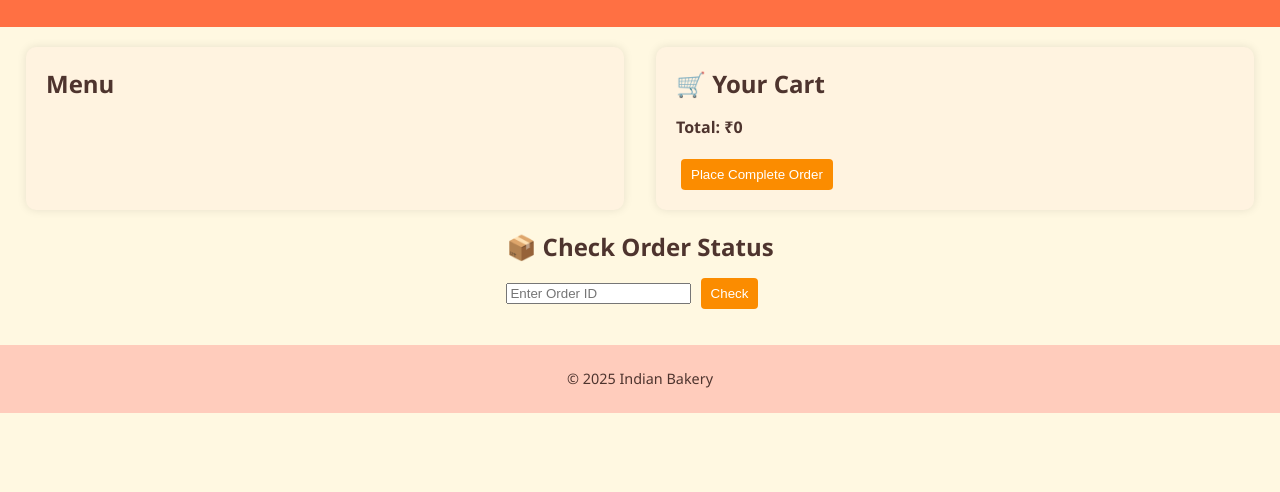
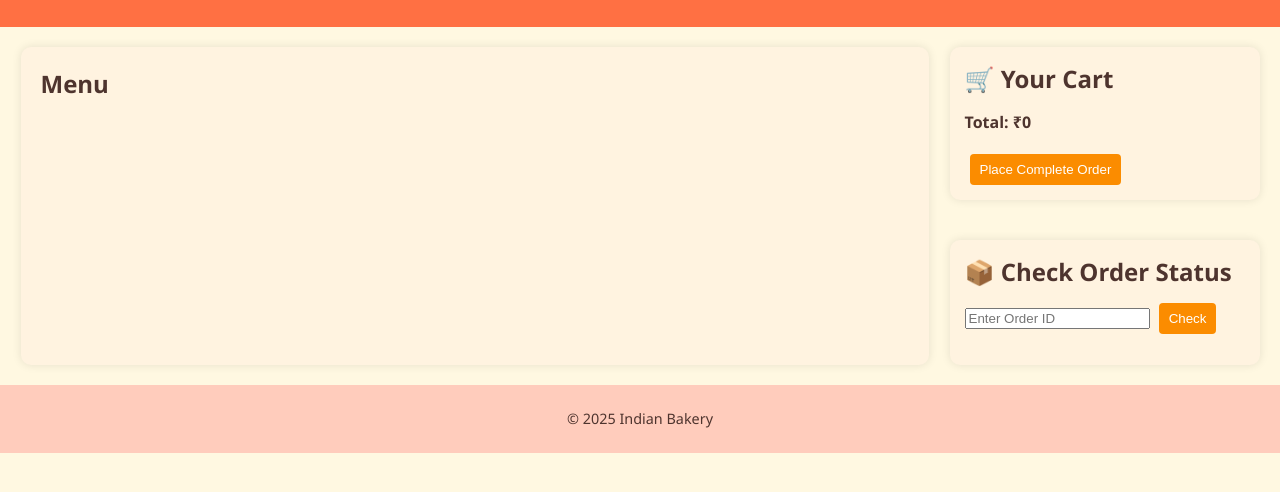
Before and after one commit to ayush03ch/MultiContainer_Bakery, a plain HTML site: page frontend/index.html in a window 1280 px wide. Shown: the part 66-558 px from the top of the page. Drawn offline with Linux system fonts and the light colour scheme; no server answers.

```diff
--- a/frontend/index.html
+++ b/frontend/index.html
@@ -16,6 +16,7 @@
       <div id="products" class="grid"></div>
     </section>
 
+    <div class="right-column">
       <section id="cart-section">
         <h2>🛒 Your Cart</h2>
         <ul id="cart-list"></ul>
@@ -29,8 +30,9 @@
         <button onclick="checkStatus()">Check</button>
         <p id="status-result"></p>
       </section>
+    </div>
+  </main>
 
-  </main>
 
   <footer>
     <p>© 2025 Indian Bakery</p>
--- a/frontend/script.js
+++ b/frontend/script.js
@@ -8,7 +8,7 @@
       data.forEach(item => {
         const div = document.createElement('div');
         div.className = 'product';
-        div.innerHTML = `<strong>${item.name}</strong><br>₹${item.price}<br>
+        div.innerHTML = `<strong>${item.name}</strong> -  ₹${item.price}<br>
           <button onclick='addToCart(${JSON.stringify(item)})'>Add to Cart</button>
           <button onclick='orderNow(${JSON.stringify(item)})'>Order Now</button>`;
         container.appendChild(div);
--- a/frontend/style.css
+++ b/frontend/style.css
@@ -25,12 +25,27 @@
   gap: 20px;
 }
 
-#products-section, #cart-section {
+#products-section {
   background-color: #fff3e0;
   padding: 20px;
   border-radius: 10px;
-  width: 45%;
-  min-width: 300px;
+  width: 70%;
+  box-shadow: 0 0 10px rgba(0,0,0,0.1);
+}
+
+.right-column {
+  display: flex;
+  flex-direction: column;
+  justify-content: space-between;
+  width: 25%;
+  gap: 40px;
+}
+
+#cart-section,
+#status-section {
+  background-color: #fff3e0;
+  padding: 15px;
+  border-radius: 10px;
   box-shadow: 0 0 10px rgba(0,0,0,0.1);
 }
 
```
Also changed, not shown: frontend/logo.png (deleted), 2 other files. Lines whose indentation alone changed are shown as unchanged.
